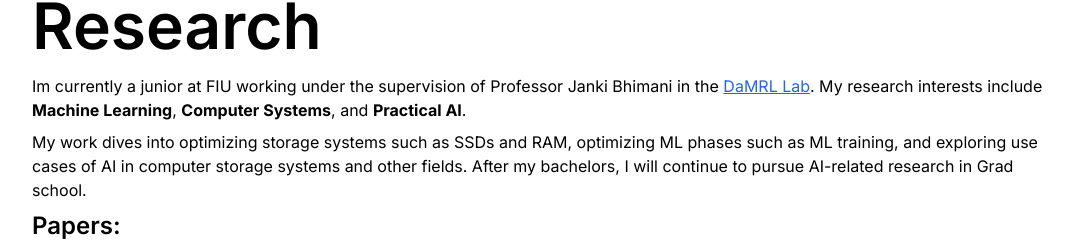
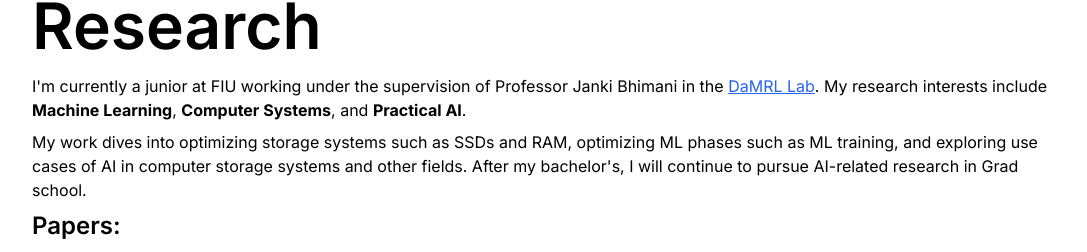
Before and after one commit to chriskverne/Portfolio-website, a Next.js app: page / in a window 1280 px wide. Shown: the part 1398-1650 px from the top of the page, without its empty margins (96-1183 px from the left). Built offline with nearby package versions, Linux system fonts and the light colour scheme.

Commit message:
added quotes

```diff
--- a/app/components/Research.tsx
+++ b/app/components/Research.tsx
@@ -41,8 +41,8 @@ const Research = () => {
           <Title title={"Research"} />
         </div>
         <div className='w-4/5'>
-            <p>Im currently a junior at FIU working under the supervision of Professor Janki Bhimani in the <Link className='text-blue-600 underline' href={'https://damrl.cis.fiu.edu/'} target='_blank'>DaMRL Lab</Link>. My research interests include <b>Machine Learning</b>, <b>Computer Systems</b>, and <b>Practical AI</b>.</p>
-            <p className='mt-2'>My work dives into optimizing storage systems such as SSDs and RAM, optimizing ML phases such as ML training, and exploring use cases of AI in computer storage systems and other fields. After my bachelors, I will continue to pursue AI-related research in Grad school.</p>
+            <p>I&apos;m currently a junior at FIU working under the supervision of Professor Janki Bhimani in the <Link className='text-blue-600 underline' href={'https://damrl.cis.fiu.edu/'} target='_blank'>DaMRL Lab</Link>. My research interests include <b>Machine Learning</b>, <b>Computer Systems</b>, and <b>Practical AI</b>.</p>
+            <p className='mt-2'>My work dives into optimizing storage systems such as SSDs and RAM, optimizing ML phases such as ML training, and exploring use cases of AI in computer storage systems and other fields. After my bachelor&apos;s, I will continue to pursue AI-related research in Grad school.</p>
             <p className='font-semibold text-2xl mt-2'>Papers:</p>
             <Paper paper={paper1} />
             <Paper paper={paper2} />
```
